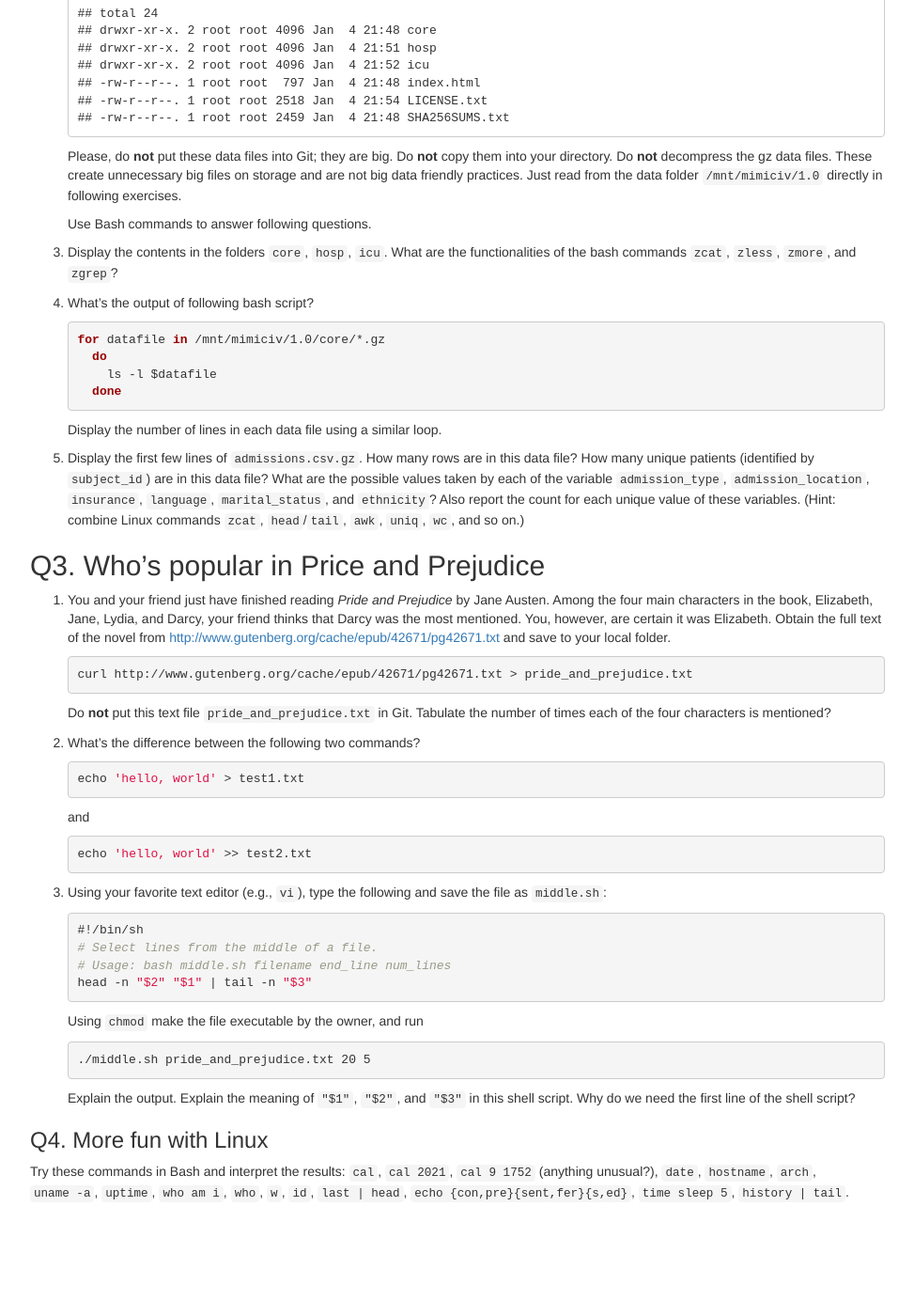
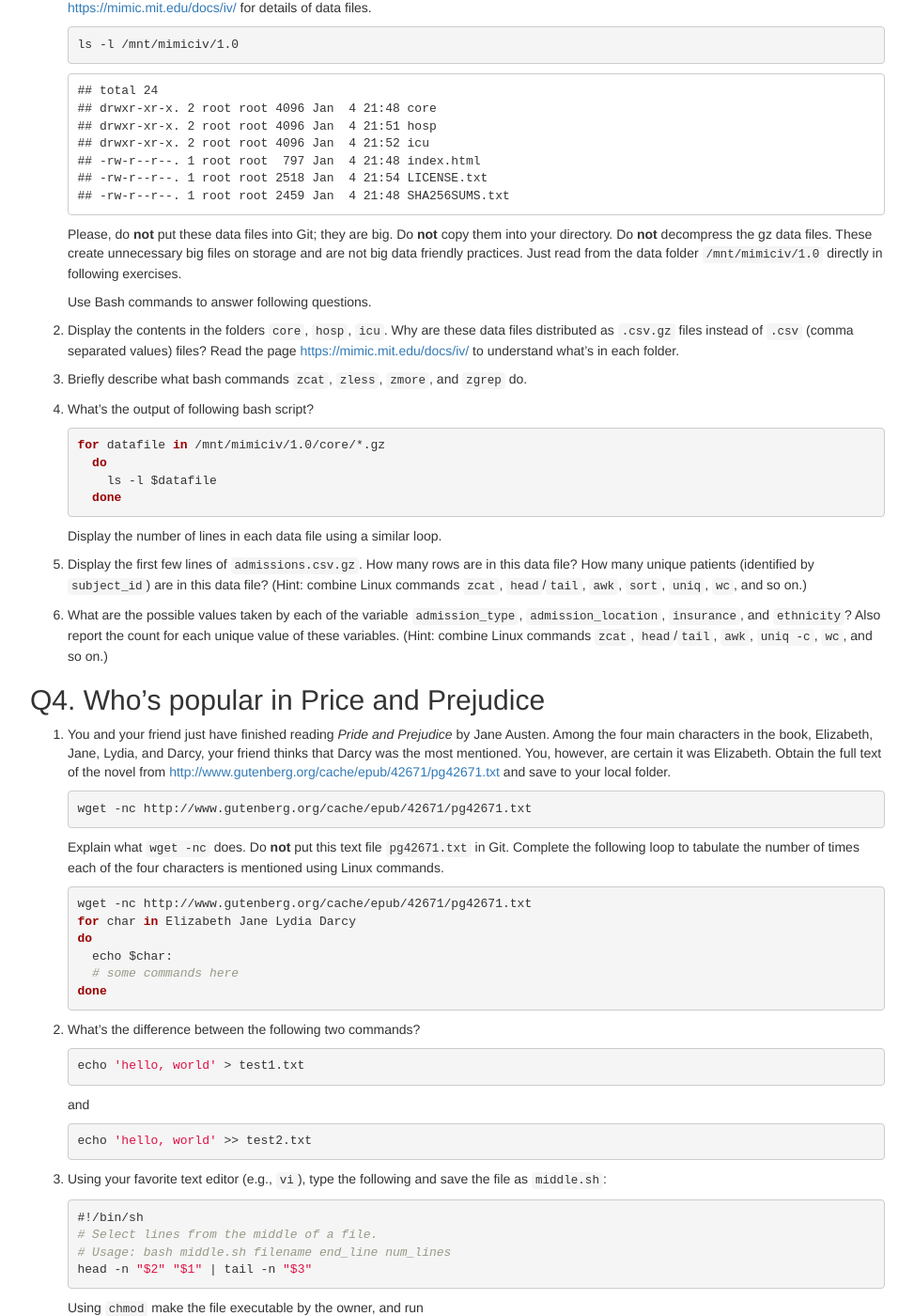
Before and after one commit to ucla-biostat-203b/2022winter, a Jekyll site: the page hw/hw1/hw1.html, which Jekyll copies as it is, in a window 1280 px wide and 1400 px high, scrolled down 854 px. Shown: the whole window at 94% size, without its empty margins (153-1126 px from the left). Built offline with Jekyll 4.4.1, drawn with Linux system fonts in a browser that asks for light colours; before the commit the page ends 2144 px from its top, so only the background shows below that; some of the changed text lies outside the part shown.

Commit message:
post hw1

```diff
--- a/hw/hw1/hw1.html
+++ b/hw/hw1/hw1.html
@@ -9,6 +9,7 @@
 <meta http-equiv="X-UA-Compatible" content="IE=EDGE" />
 
 
+<meta name="author" content="Your Name" />
 
 
 <title>Biostat 203B Homework 1</title>
@@ -165,6 +166,7 @@ pre code {
 
 <h1 class="title toc-ignore">Biostat 203B Homework 1</h1>
 <h3 class="subtitle">Due Jan 21 @ 11:59PM</h3>
+<h4 class="author">Your Name</h4>
 
 </div>
 
@@ -182,11 +184,14 @@ pre code {
 <li><p>After this course, you can make this repository public and use it to demonstrate your skill sets on job market.</p></li>
 </ol>
 </div>
-<div id="q2.-linux-shell-commands" class="section level2">
-<h2>Q2. Linux Shell Commands</h2>
+<div id="q2.-data-ethics-training" class="section level2">
+<h2>Q2. Data ethics training</h2>
+<p>This exercise (and later in this course) uses the <a href="https://mimic-iv.mit.edu">MIMIC-IV data</a>, a freely accessible critical care database developed by the MIT Lab for Computational Physiology. Follow the instructions at <a href="https://mimic-iv.mit.edu/docs/access/" class="uri">https://mimic-iv.mit.edu/docs/access/</a> to (1) complete the CITI <code>Data or Specimens Only Research</code> course and (2) obtain the PhysioNet credential for using the MIMIC-IV data. Display the verification links to your completion report and completion certificate here. (Hint: The CITI training takes a couple hours and the PhysioNet credentialing takes a couple days; do not leave it to the last minute.)</p>
+</div>
+<div id="q3.-linux-shell-commands" class="section level2">
+<h2>Q3. Linux Shell Commands</h2>
 <ol style="list-style-type: decimal">
-<li><p>This exercise (and later in this course) uses the <a href="https://mimic-iv.mit.edu">MIMIC-IV data</a>, a freely accessible critical care database developed by the MIT Lab for Computational Physiology. Follow the instructions at <a href="https://mimic-iv.mit.edu/docs/access/" class="uri">https://mimic-iv.mit.edu/docs/access/</a> to (1) complete the CITI <code>Data or Specimens Only Research</code> course and (2) obtain the PhysioNet credential for using the MIMIC-IV data. Display the verification links to your completion report and completion certificate here. (Hint: The CITI training takes a couple hours and the PhysioNet credentialing takes a couple days; do not leave it to the last minute.)</p></li>
-<li><p>The <code>/mnt/mimiciv/1.0</code> folder on teaching server contains data sets from MIMIC-IV. Refer to the documentation <a href="https://mimic-iv.mit.edu/docs/datasets/" class="uri">https://mimic-iv.mit.edu/docs/datasets/</a> for details of data files.</p>
+<li><p>The <code>/mnt/mimiciv/1.0</code> folder on teaching server contains data sets from MIMIC-IV. Refer to the documentation <a href="https://mimic.mit.edu/docs/iv/" class="uri">https://mimic.mit.edu/docs/iv/</a> for details of data files.</p>
 <pre class="bash"><code>ls -l /mnt/mimiciv/1.0</code></pre>
 <pre><code>## total 24
 ## drwxr-xr-x. 2 root root 4096 Jan  4 21:48 core
@@ -197,22 +202,30 @@ pre code {
 ## -rw-r--r--. 1 root root 2459 Jan  4 21:48 SHA256SUMS.txt</code></pre>
 <p>Please, do <strong>not</strong> put these data files into Git; they are big. Do <strong>not</strong> copy them into your directory. Do <strong>not</strong> decompress the gz data files. These create unnecessary big files on storage and are not big data friendly practices. Just read from the data folder <code>/mnt/mimiciv/1.0</code> directly in following exercises.</p>
 <p>Use Bash commands to answer following questions.</p></li>
-<li><p>Display the contents in the folders <code>core</code>, <code>hosp</code>, <code>icu</code>. What are the functionalities of the bash commands <code>zcat</code>, <code>zless</code>, <code>zmore</code>, and <code>zgrep</code>?</p></li>
+<li><p>Display the contents in the folders <code>core</code>, <code>hosp</code>, <code>icu</code>. Why are these data files distributed as <code>.csv.gz</code> files instead of <code>.csv</code> (comma separated values) files? Read the page <a href="https://mimic.mit.edu/docs/iv/" class="uri">https://mimic.mit.edu/docs/iv/</a> to understand what’s in each folder.</p></li>
+<li><p>Briefly describe what bash commands <code>zcat</code>, <code>zless</code>, <code>zmore</code>, and <code>zgrep</code> do.</p></li>
 <li><p>What’s the output of following bash script?</p>
 <pre class="bash"><code>for datafile in /mnt/mimiciv/1.0/core/*.gz
   do
     ls -l $datafile
   done</code></pre>
 <p>Display the number of lines in each data file using a similar loop.</p></li>
-<li><p>Display the first few lines of <code>admissions.csv.gz</code>. How many rows are in this data file? How many unique patients (identified by <code>subject_id</code>) are in this data file? What are the possible values taken by each of the variable <code>admission_type</code>, <code>admission_location</code>, <code>insurance</code>, <code>language</code>, <code>marital_status</code>, and <code>ethnicity</code>? Also report the count for each unique value of these variables. (Hint: combine Linux commands <code>zcat</code>, <code>head</code>/<code>tail</code>, <code>awk</code>, <code>uniq</code>, <code>wc</code>, and so on.)</p></li>
+<li><p>Display the first few lines of <code>admissions.csv.gz</code>. How many rows are in this data file? How many unique patients (identified by <code>subject_id</code>) are in this data file? (Hint: combine Linux commands <code>zcat</code>, <code>head</code>/<code>tail</code>, <code>awk</code>, <code>sort</code>, <code>uniq</code>, <code>wc</code>, and so on.)</p></li>
+<li><p>What are the possible values taken by each of the variable <code>admission_type</code>, <code>admission_location</code>, <code>insurance</code>, and <code>ethnicity</code>? Also report the count for each unique value of these variables. (Hint: combine Linux commands <code>zcat</code>, <code>head</code>/<code>tail</code>, <code>awk</code>, <code>uniq -c</code>, <code>wc</code>, and so on.)</p></li>
 </ol>
 </div>
-<div id="q3.-whos-popular-in-price-and-prejudice" class="section level2">
-<h2>Q3. Who’s popular in Price and Prejudice</h2>
+<div id="q4.-whos-popular-in-price-and-prejudice" class="section level2">
+<h2>Q4. Who’s popular in Price and Prejudice</h2>
 <ol style="list-style-type: decimal">
 <li><p>You and your friend just have finished reading <em>Pride and Prejudice</em> by Jane Austen. Among the four main characters in the book, Elizabeth, Jane, Lydia, and Darcy, your friend thinks that Darcy was the most mentioned. You, however, are certain it was Elizabeth. Obtain the full text of the novel from <a href="http://www.gutenberg.org/cache/epub/42671/pg42671.txt" class="uri">http://www.gutenberg.org/cache/epub/42671/pg42671.txt</a> and save to your local folder.</p>
-<pre class="bash"><code>curl http://www.gutenberg.org/cache/epub/42671/pg42671.txt &gt; pride_and_prejudice.txt</code></pre>
-<p>Do <strong>not</strong> put this text file <code>pride_and_prejudice.txt</code> in Git. Tabulate the number of times each of the four characters is mentioned?</p></li>
+<pre class="bash"><code>wget -nc http://www.gutenberg.org/cache/epub/42671/pg42671.txt</code></pre>
+<p>Explain what <code>wget -nc</code> does. Do <strong>not</strong> put this text file <code>pg42671.txt</code> in Git. Complete the following loop to tabulate the number of times each of the four characters is mentioned using Linux commands.</p>
+<pre class="bash"><code>wget -nc http://www.gutenberg.org/cache/epub/42671/pg42671.txt
+for char in Elizabeth Jane Lydia Darcy
+do
+  echo $char:
+  # some commands here
+done</code></pre></li>
 <li><p>What’s the difference between the following two commands?</p>
 <pre class="bash"><code>echo &#39;hello, world&#39; &gt; test1.txt</code></pre>
 <p>and</p>
@@ -223,12 +236,12 @@ pre code {
 # Usage: bash middle.sh filename end_line num_lines
 head -n &quot;$2&quot; &quot;$1&quot; | tail -n &quot;$3&quot;</code></pre>
 <p>Using <code>chmod</code> make the file executable by the owner, and run</p>
-<pre class="bash"><code>./middle.sh pride_and_prejudice.txt 20 5</code></pre>
+<pre class="bash"><code>./middle.sh pg42671.txt 20 5</code></pre>
 <p>Explain the output. Explain the meaning of <code>&quot;$1&quot;</code>, <code>&quot;$2&quot;</code>, and <code>&quot;$3&quot;</code> in this shell script. Why do we need the first line of the shell script?</p></li>
 </ol>
-<div id="q4.-more-fun-with-linux" class="section level3">
-<h3>Q4. More fun with Linux</h3>
-<p>Try these commands in Bash and interpret the results: <code>cal</code>, <code>cal 2021</code>, <code>cal 9 1752</code> (anything unusual?), <code>date</code>, <code>hostname</code>, <code>arch</code>, <code>uname -a</code>, <code>uptime</code>, <code>who am i</code>, <code>who</code>, <code>w</code>, <code>id</code>, <code>last | head</code>, <code>echo {con,pre}{sent,fer}{s,ed}</code>, <code>time sleep 5</code>, <code>history | tail</code>.</p>
+<div id="q5.-more-fun-with-linux" class="section level3">
+<h3>Q5. More fun with Linux</h3>
+<p>Try following commands in Bash and interpret the results: <code>cal</code>, <code>cal 2021</code>, <code>cal 9 1752</code> (anything unusual?), <code>date</code>, <code>hostname</code>, <code>arch</code>, <code>uname -a</code>, <code>uptime</code>, <code>who am i</code>, <code>who</code>, <code>w</code>, <code>id</code>, <code>last | head</code>, <code>echo {con,pre}{sent,fer}{s,ed}</code>, <code>time sleep 5</code>, <code>history | tail</code>.</p>
 </div>
 </div>
 
```
Also changed, not shown: hw/hw1/hw1.Rmd (+26 -11 lines), schedule/schedule.md (+1 -1 lines), 1 other file.
